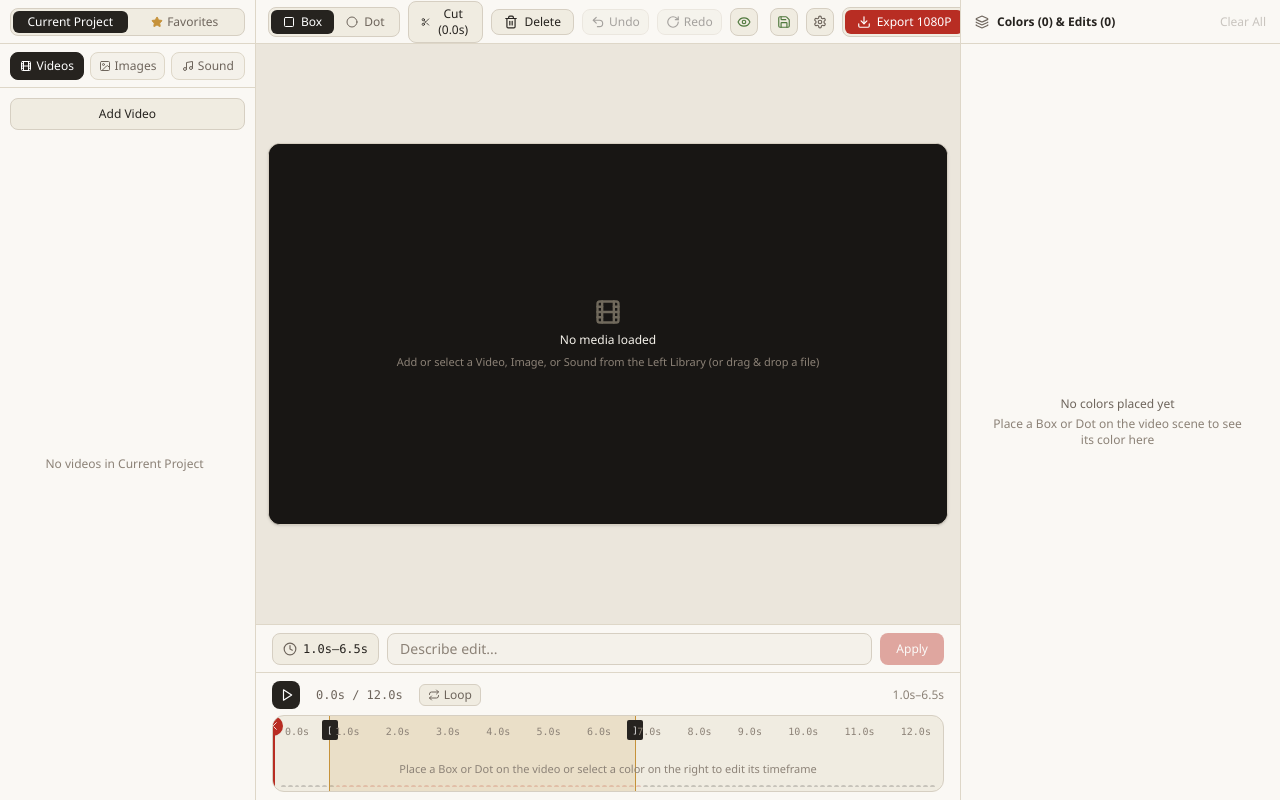
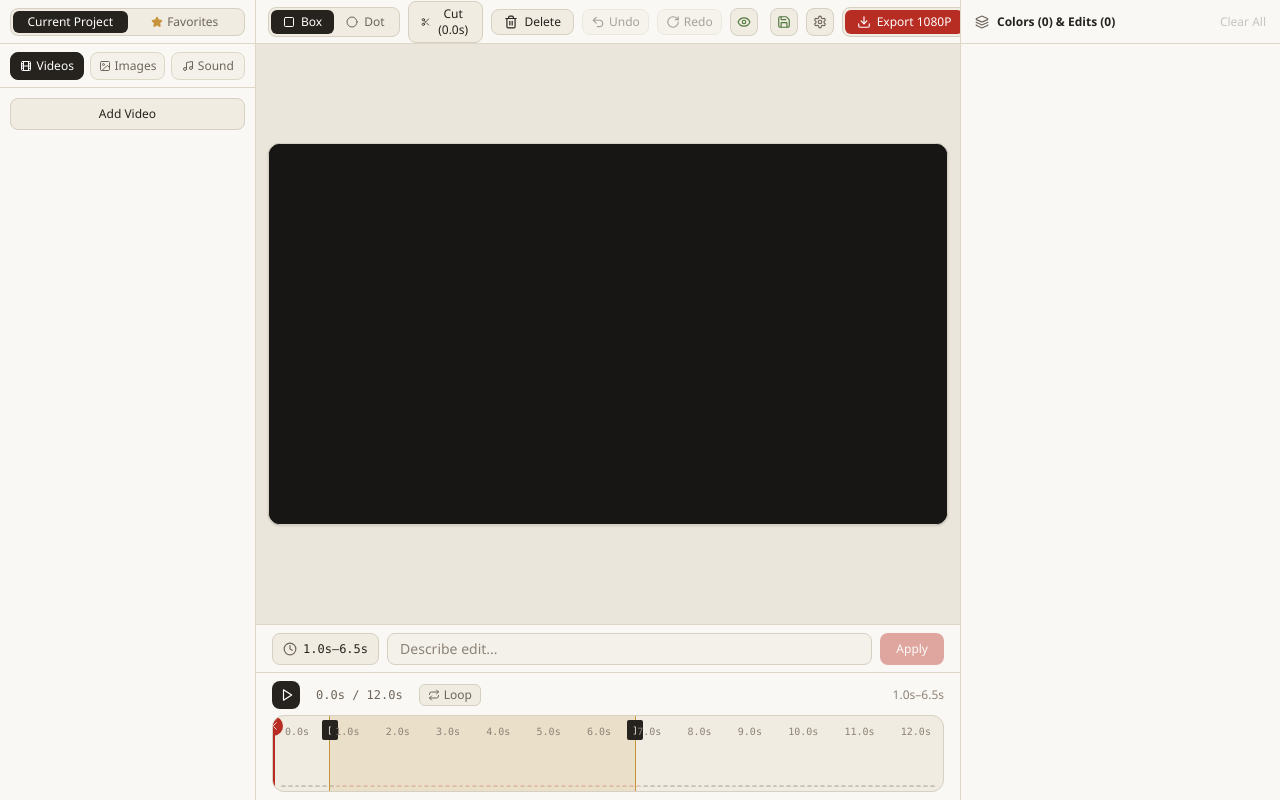
Before and after one commit to Honeybee5151/Sumo-RPG-VideoEditing, a Next.js app: page / in a window 1280 px wide. Built offline with nearby package versions, Linux system fonts and the light colour scheme.

Commit message:
Remove all tutorial/empty-state instructional texts across library, stage, timeline, and sidebar

```diff
--- a/src/components/VideoEditorStudio.tsx
+++ b/src/components/VideoEditorStudio.tsx
@@ -2232,15 +2232,7 @@ export default function VideoEditorStudio() {
             </label>
 
             <div className="flex-1 overflow-y-auto [scrollbar-gutter:stable] space-y-1.5 min-h-0">
-              {filteredLibraryItems.length === 0 ? (
-                <div className="h-full w-full flex flex-col items-center justify-center text-center p-4 text-xs text-[#8c8277]">
-                  <span>
-                    No {libraryCategory === 'audio' ? 'sound' : `${libraryCategory}s`} in{' '}
-                    {libraryScope === 'favorites' ? 'Favorites' : 'Current Project'}
-                  </span>
-                </div>
-              ) : (
-                filteredLibraryItems.map((asset) => {
+              {filteredLibraryItems.map((asset) => {
                   const isActive =
                     videoUrl === asset.url ||
                     activeImageUrl === asset.url ||
@@ -2316,8 +2308,7 @@ export default function VideoEditorStudio() {
                       </div>
                     </div>
                   );
-                })
-              )}
+                })}
             </div>
           </div>
         </aside>
@@ -2481,18 +2472,6 @@ export default function VideoEditorStudio() {
                 height={720}
                 className="w-full h-full block"
               />
-
-              {!videoUrl && !activeImageUrl && (
-                <div className="pointer-events-none absolute inset-0 flex flex-col items-center justify-center text-center p-6 text-[#aba18c] space-y-1.5">
-                  <Film className="w-7 h-7 opacity-60" />
-                  <p className="text-xs font-medium text-[#f4f1ea]">
-                    No media loaded
-                  </p>
-                  <p className="text-[11px] text-[#8c8277]">
-                    Add or select a Video, Image, or Sound from the Left Library (or drag &amp; drop a file)
-                  </p>
-                </div>
-              )}
 
               {/* Interactive SVG Drawing Layer */}
               <svg
@@ -3347,11 +3326,7 @@ export default function VideoEditorStudio() {
                       : allColorGroups[0];
 
                   if (!selectedGroup) {
-                    return (
-                      <div className="w-full h-7 flex items-center justify-center text-center text-[11px] text-[#8c8277] pointer-events-none">
-                        Place a Box or Dot on the video or select a color on the right to edit its timeframe
-                      </div>
-                    );
+                    return <div className="w-full h-7 pointer-events-none" />;
                   }
 
                   const cfg = MARK_COLORS[selectedGroup.color];
@@ -3515,16 +3490,7 @@ export default function VideoEditorStudio() {
 
           {/* Scrollable List of Placed Colors & Their Connected Edits */}
           <div className="flex-1 flex flex-col overflow-y-auto [scrollbar-gutter:stable] p-3 gap-2 min-h-0">
-            {allColorGroups.length === 0 && edits.length === 0 ? (
-              <div className="flex-1 w-full flex flex-col items-center justify-center text-center p-4 text-xs text-[#8c8277] gap-1">
-                <span className="font-medium text-[#6e655c]">No colors placed yet</span>
-                <span>
-                  Place a Box or Dot on the video scene to see its color here
-                </span>
-              </div>
-            ) : (
-              <>
-                {allColorGroups.map((cg) => {
+            {allColorGroups.map((cg) => {
                   const cfg = MARK_COLORS[cg.color];
                   const isFocused = focusedColor === cg.color;
                   const colorAnns = annotations.filter(
@@ -3716,8 +3682,6 @@ export default function VideoEditorStudio() {
                       </div>
                     );
                   })}
-              </>
-            )}
           </div>
 
           {/* Fine-Tune Selected Edit Inspector */}
```
